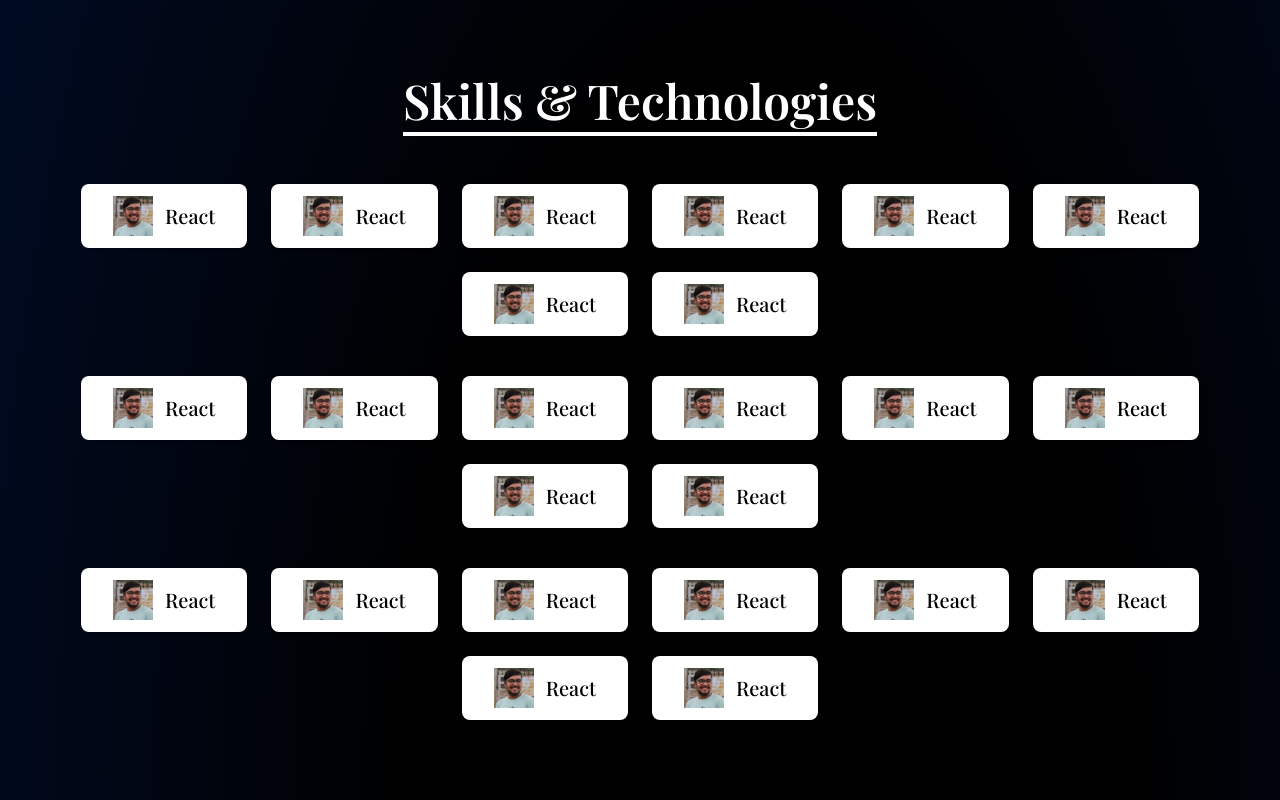
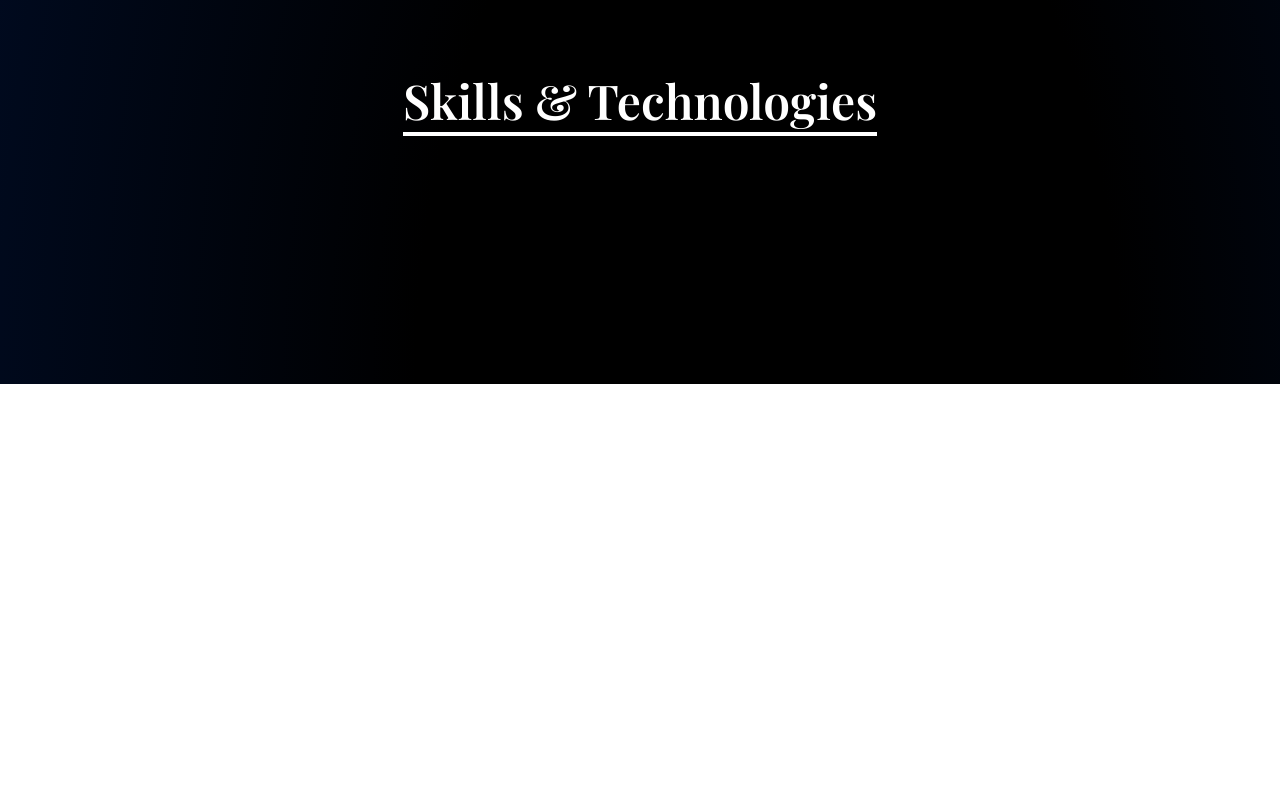
Before and after one commit to Mithlesh-15/mithlesh-portfolio, a React (Vite) app: page / in a window 1280 px wide. Shown: the part 1890-2690 px from the top of the page. After the commit the page ends 2274 px from the top, so only its background shows below. Built offline with nearby package versions, Linux system fonts and the light colour scheme; a web font is replaced by a local one.

Commit message:
fix overflow problem

```diff
--- a/src/components/Skills.jsx
+++ b/src/components/Skills.jsx
@@ -1,16 +1,7 @@
 import React from "react";
 
 function Skills() {
-  const line1 = [
-    { name: "React", link: "https://react.dev" },
-    { name: "React", link: "https://react.dev" },
-    { name: "React", link: "https://react.dev" },
-    { name: "React", link: "https://react.dev" },
-    { name: "React", link: "https://react.dev" },
-    { name: "React", link: "https://react.dev" },
-    { name: "React", link: "https://react.dev" },
-    { name: "React", link: "https://react.dev" },
-  ];
+  const line1 = [];
   return (
     <section id="skills" className="w-full py-20 text-white">
       <div className="flex justify-center mx-auto max-w-6xl">
@@ -20,7 +11,7 @@ function Skills() {
         </h2>
       </div>
       <div className="w-full flex justify-center flex-col px-4 gap-10">
-        <div className="text-black flex flex-wrap justify-center gap-6">
+        <div className="text-black flex justify-center gap-6 overflow-hidden">
           {line1.map((item, index) => (
             <a
               key={index}
@@ -38,7 +29,7 @@ function Skills() {
             </a>
           ))}
         </div>
-        <div className="text-black flex flex-wrap justify-center gap-6">
+        <div className="text-black flex justify-center gap-6 overflow-hidden">
           {line1.map((item, index) => (
             <a
               key={index}
@@ -56,7 +47,25 @@ function Skills() {
             </a>
           ))}
         </div>
-        <div className="text-black flex flex-wrap justify-center gap-6">
+        <div className="text-black flex justify-center gap-6 overflow-hidden">
+          {line1.map((item, index) => (
+            <a
+              key={index}
+              href={item.link}
+              target="_blank"
+              rel="noreferrer"
+              className="bg-white rounded-lg px-8 py-3 flex items-center gap-3 shadow-sm transition-transform duration-200 hover:scale-110"
+            >
+              <img
+                src="/components/about/photo.jpeg"
+                alt={`${item.name} logo`}
+                className="w-8 h-8 sm:w-10 sm:h-10 object-contain "
+              />
+              <span className="font-medium text-xl">{item.name}</span>
+            </a>
+          ))}
+        </div>
+        <div className="text-black flex justify-center gap-6 overflow-hidden">
           {line1.map((item, index) => (
             <a
               key={index}
```
